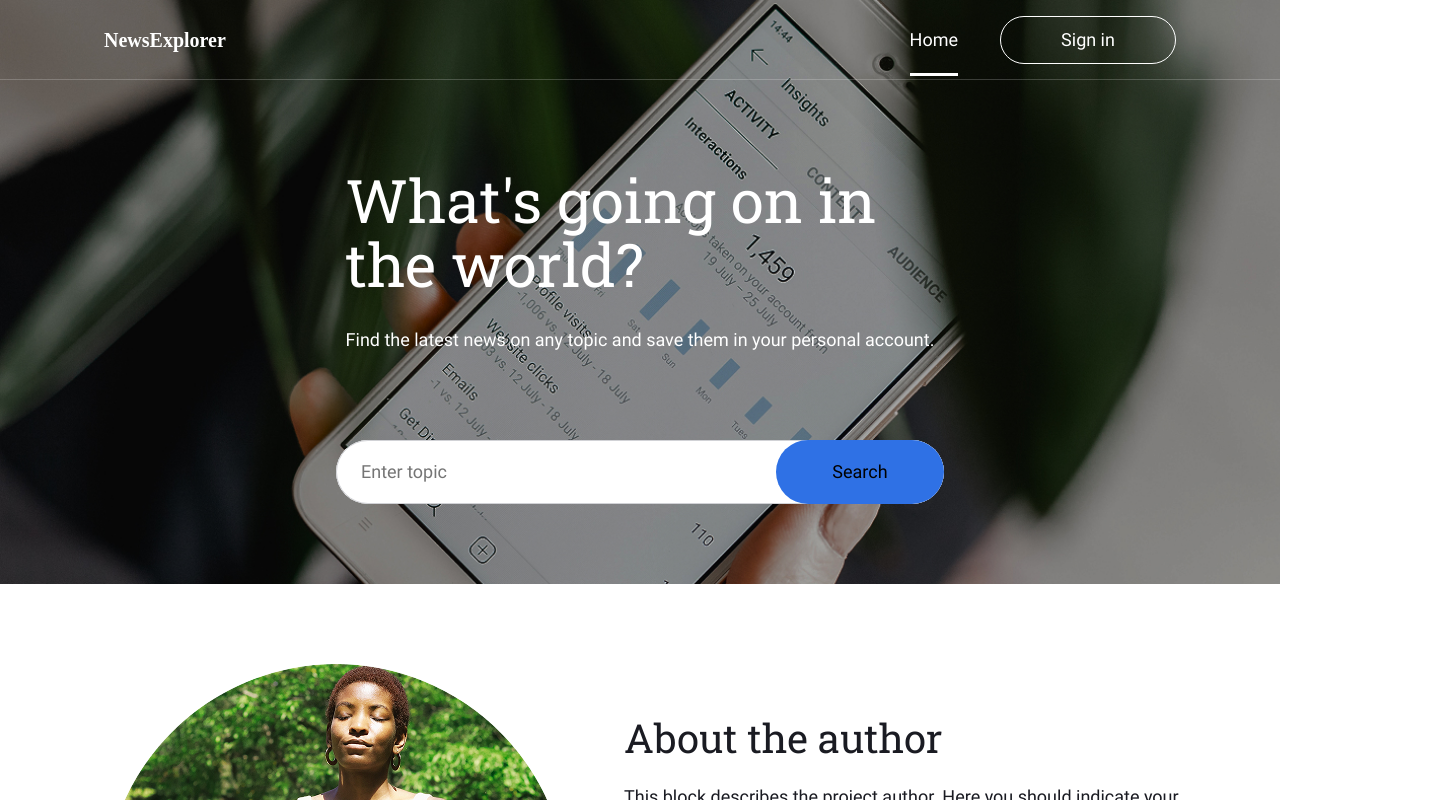
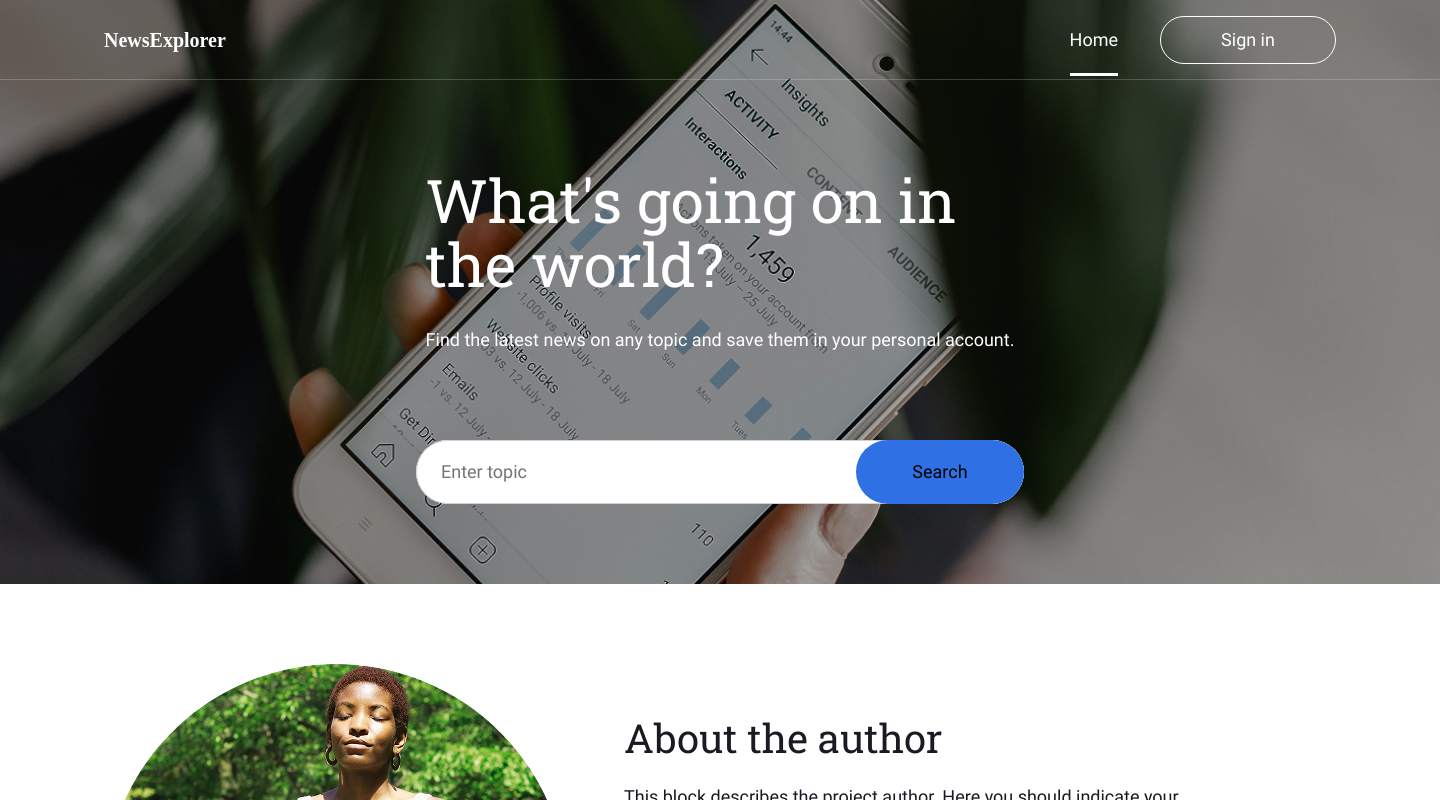
Before and after one commit to johansuarezr/project_newsexplorer, a React (Vite) app: page / in a window 1280 px wide. Shown: the top 800 px of the page, 1440 px wide, since content can reach past the window. Built offline with nearby package versions, Linux system fonts and the light colour scheme.

Commit message:
new update

```diff
--- a/src/components/App/App.css
+++ b/src/components/App/App.css
@@ -32,7 +32,7 @@
   display: flex;
   justify-content: center;
   height: 100vh;
-  width: 100vw;
+  width: 100%;
 }
 
 .page {
--- a/src/components/Main/Main.css
+++ b/src/components/Main/Main.css
@@ -62,7 +62,7 @@ main {
   }
 
   .main__card-wrap {
-    display: flex;
+    display: grid;
     padding: 0px 40px;
     flex-direction: row;
     width: 100%;
@@ -97,3 +97,10 @@ main {
     line-height: 24px;
   }
 }
+
+@media screen and (max-width: 321px) {
+  .main__card-wrap {
+    display: flex;
+    flex-direction: column;
+  }
+}
```
